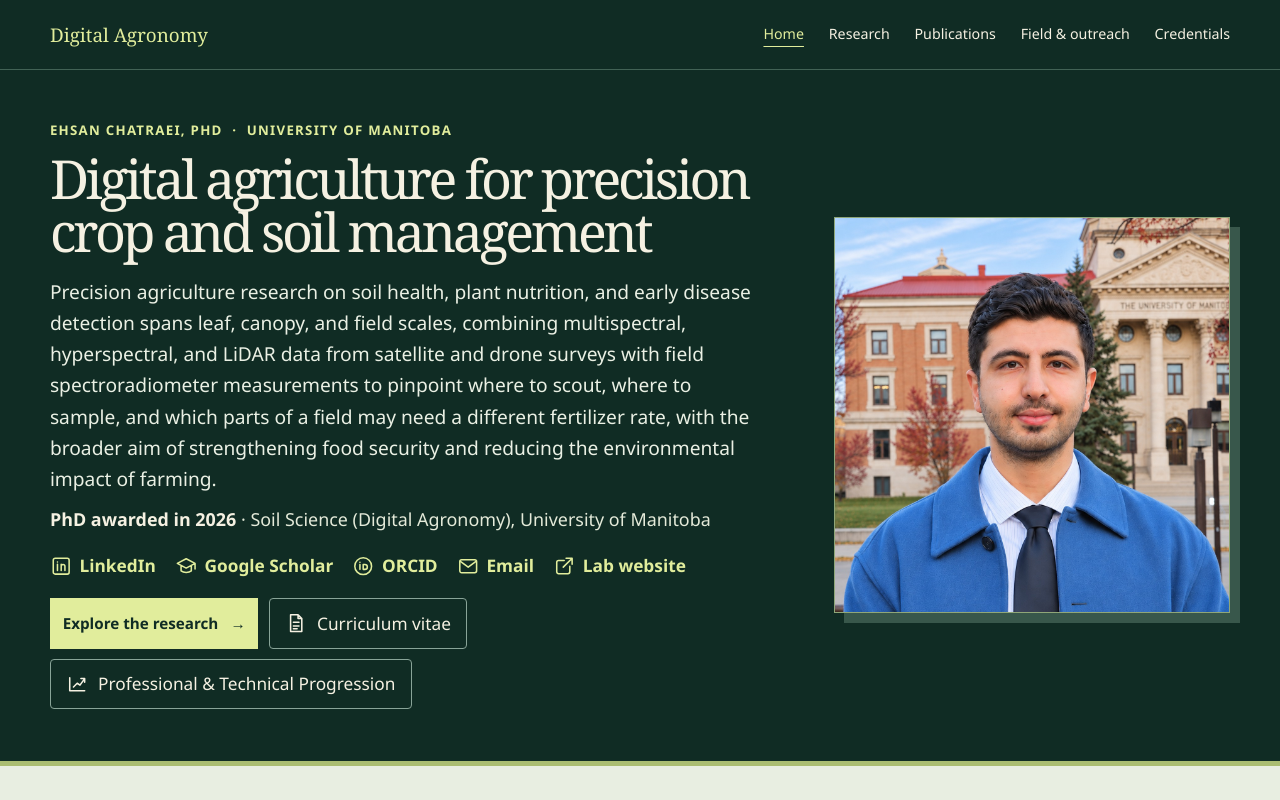
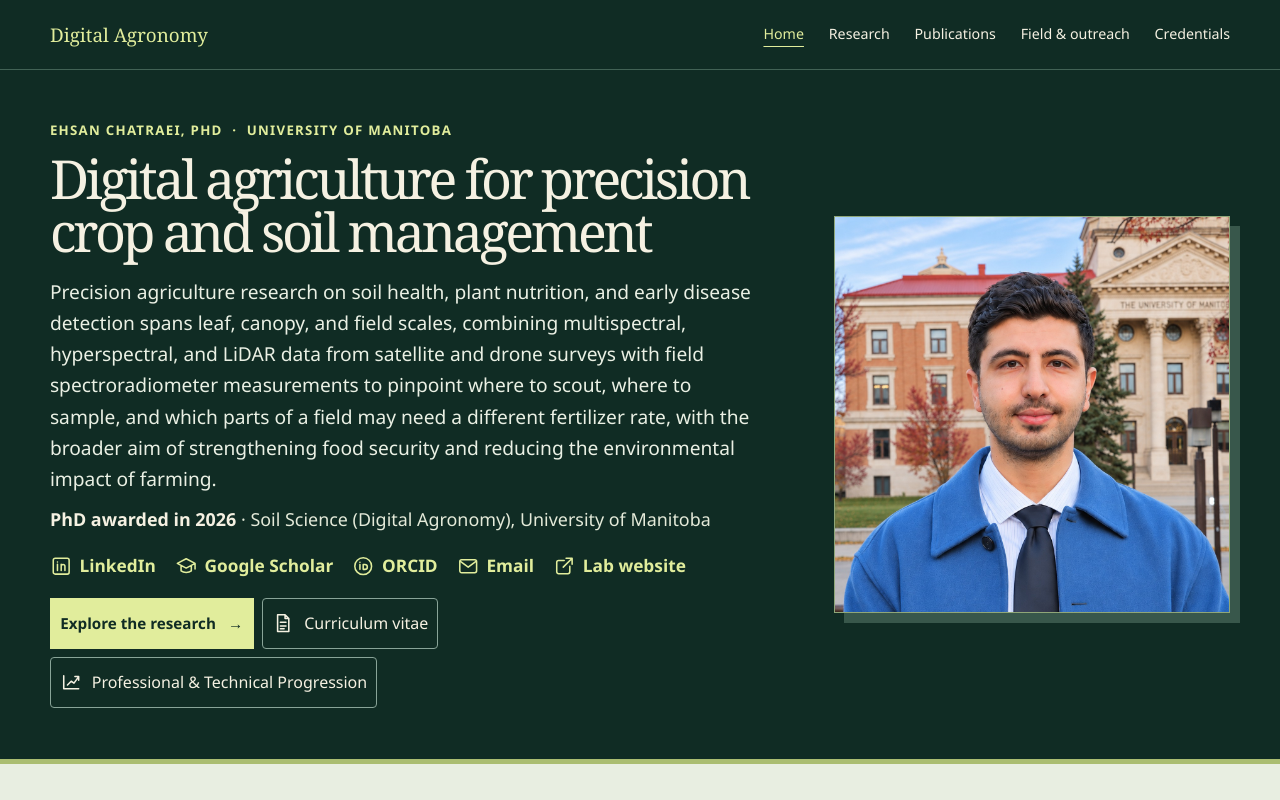
Before and after one commit to ehsanchatraei/ehsanchatraei.github.io, a plain HTML site: page index.html in a window 1280 px wide. Shown: the top 800 px of the page. Drawn offline with Linux system fonts and the light colour scheme.

Commit message:
Fit the homepage actions into a single desktop row

```diff
--- a/index.html
+++ b/index.html
@@ -37,10 +37,10 @@
     .cover-profile-links a { display: inline-flex; align-items: center; gap: .45rem; min-height: 2.75rem; color: var(--accent); font-size: 1.08rem; font-weight: 650; white-space: nowrap; text-decoration: none; }
     .cover-profile-links a:hover { color: var(--cream); text-decoration: underline; text-underline-offset: .3em; }
     .cover-profile-links svg, .cover-documents svg { width: 1.4rem; height: 1.4rem; flex: none; fill: none; stroke: currentColor; stroke-width: 1.65; stroke-linecap: round; stroke-linejoin: round; }
-    .cover-documents { display: flex; flex-wrap: wrap; align-items: center; gap: .65rem; margin-top: .65rem; }
-    .cover-documents button { display: inline-flex; align-items: center; justify-content: flex-start; gap: .6rem; min-height: 3.15rem; padding: .55rem .95rem; border: 1px solid #89a498; border-radius: 4px; background: var(--forest); color: var(--cream); font: inherit; font-size: 1.08rem; text-decoration: none; text-align: left; cursor: pointer; }
+    .cover-documents { display: flex; flex-wrap: wrap; align-items: center; gap: .55rem; margin-top: .65rem; }
+    .cover-documents button { display: inline-flex; align-items: center; justify-content: flex-start; gap: .6rem; min-height: 3.15rem; padding: .5rem .55rem; border: 1px solid #89a498; border-radius: 4px; background: var(--forest); color: var(--cream); font: inherit; font-size: 1rem; text-decoration: none; text-align: left; cursor: pointer; }
     .cover-documents button:hover { border-color: var(--accent); color: var(--accent); }
-    #home .cover-documents .cta { min-height: 3.15rem; padding-inline: .8rem; font-size: .95rem; }
+    #home .cover-documents .cta { min-height: 3.15rem; padding-inline: .65rem; font-size: .95rem; }
     .disease-figures { margin-top: 1.4rem; }
     .disease-figures .paper-display { gap: .65rem; }
     .figure-preview { display: block; width: 100%; padding: 0; background: #fff; border: 0; cursor: zoom-in; }
```
